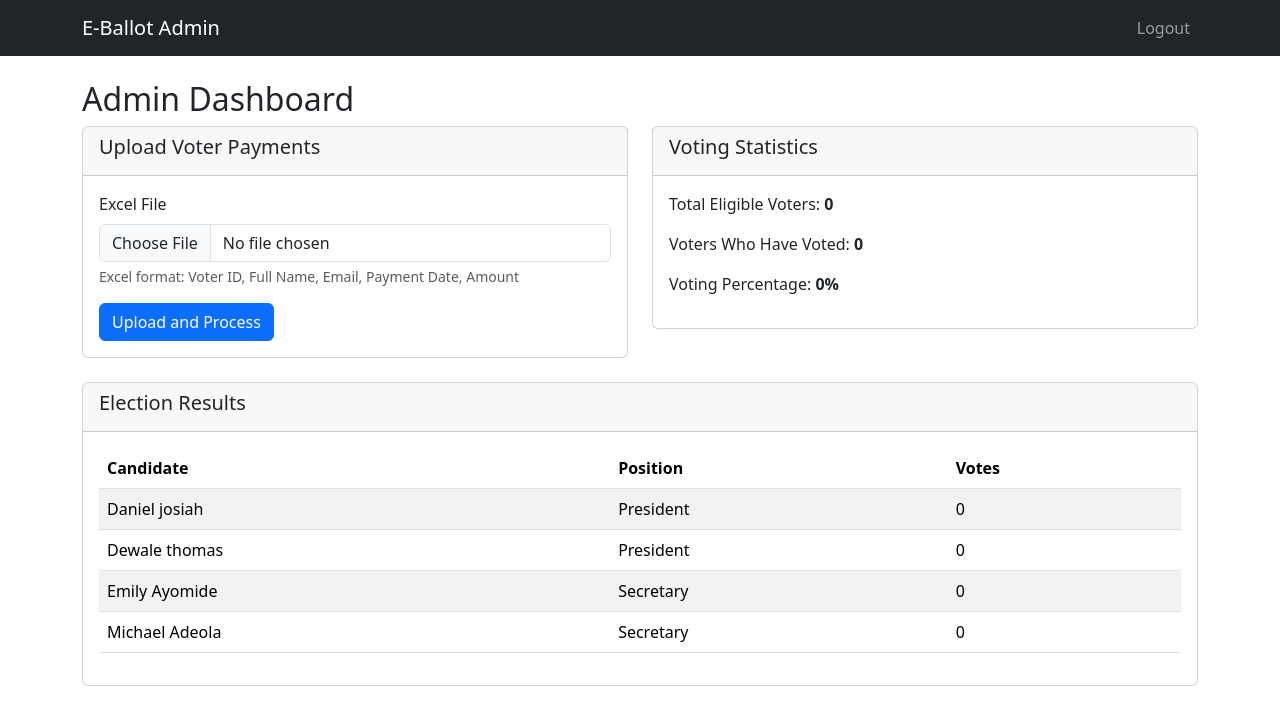
After one commit to Heroboycloud/eballotapp, a PHP site: page /admin2.php in a window 1280 px wide. The commit adds this page. Shown: the top 725 px of the page. Run offline with PHP 8.4, Linux system fonts and the light colour scheme; the visitor is signed in with stand-in values (Sample User, id 1); data comes from the database, SQL or seed files in the repository; data that the repository does not hold is empty; some libraries are stand-ins or nearby versions.

Commit message:
changed admin page now

```diff
--- /dev/null
+++ b/admin2.php
@@ -0,0 +1,185 @@
+<?php
+session_start();
+if (!isset($_SESSION['admin'])) {
+    header('Location: login.php');
+    exit();
+}
+
+require_once 'config.php';
+
+// Handle Excel upload
+$message = '';
+if ($_SERVER['REQUEST_METHOD'] == 'POST' && isset($_FILES['excel_file'])) {
+    require_once 'vendor/autoload.php'; // Composer autoload for PhpSpreadsheet
+
+    try {
+        $file = $_FILES['excel_file']['tmp_name'];
+        $spreadsheet = \PhpOffice\PhpSpreadsheet\IOFactory::load($file);
+        $sheet = $spreadsheet->getActiveSheet();
+        $data = $sheet->toArray();
+
+        // Remove header row
+        array_shift($data);
+
+        // Track payments by voter_id
+        $payments = [];
+        $validVoters = [];
+
+        foreach ($data as $row) {
+            if (count($row) >= 5) {
+                $voter_id = $row[0];
+                $amount = floatval($row[4]);
+
+                // Check if payment is valid (assuming > 0 is valid)
+                if ($amount > 0) {
+                    if (!isset($payments[$voter_id])) {
+                        $payments[$voter_id] = [];
+                    }
+                    $payments[$voter_id][] = [
+                        'full_name' => $row[1],
+                        'email' => $row[2],
+                        'payment_date' => $row[3],
+                        'payment_amount' => $amount
+                    ];
+                }
+            }
+        }
+
+        // Determine valid voters (those with exactly one valid payment)
+        foreach ($payments as $voter_id => $paymentRecords) {
+            if (count($paymentRecords) === 1) {
+                $payment = $paymentRecords[0];
+                $validVoters[] = [
+                    'voter_id' => $voter_id,
+                    'full_name' => $payment['full_name'],
+                    'email' => $payment['email'],
+                    'payment_date' => $payment['payment_date'],
+                    'payment_amount' => $payment['payment_amount']
+                ];
+            }
+        }
+
+        // Update database with valid voters
+/*        $stmt = $pdo->prepare("INSERT INTO voters (voter_id, full_name, email, has_paid, payment_amount, payment_date)
+                               VALUES (?, ?, ?, TRUE, ?, ?)
+                               ON DUPLICATE KEY UPDATE has_paid = TRUE, payment_amount = ?, payment_date = ?");
+       */
+$stmt = $pdo->prepare("INSERT INTO voters (voter_id, full_name, email, has_paid, payment_amount, payment_date) VALUES (?, ?, ?, TRUE, ?, ?) ON CONFLICT (voter_id) DO UPDATE SET has_paid = TRUE,payment_amount = ?,payment_date = ?");
+        foreach ($validVoters as $voter) {
+            $stmt->execute([
+                $voter['voter_id'],
+                $voter['full_name'],
+                $voter['email'],
+                $voter['payment_amount'],
+                $voter['payment_date'],
+                $voter['payment_amount'],
+                $voter['payment_date']
+            ]);
+        }
+
+        $message = "Excel file processed successfully. " . count($validVoters) . " valid voters found.";
+
+    } catch (Exception $e) {
+        $message = "Error processing file: " . $e->getMessage();
+    }
+}
+
+// Get voting statistics
+$stmt = $pdo->query("SELECT COUNT(*) as total_voters FROM voters WHERE has_paid = TRUE");
+$total_voters = $stmt->fetch()['total_voters'];
+
+$stmt = $pdo->query("SELECT COUNT(*) as voted FROM voters WHERE has_voted = TRUE");
+$voted = $stmt->fetch()['voted'];
+
+$stmt = $pdo->query("SELECT c.name, c.position, COUNT(v.vote_candidate) as votes
+                     FROM candidates c
+                     LEFT JOIN voters v ON c.name = v.vote_candidate
+                     GROUP BY c.name, c.position");
+$results = $stmt->fetchAll();
+?>
+<!DOCTYPE html>
+<html lang="en">
+<head>
+    <meta charset="UTF-8">
+    <meta name="viewport" content="width=device-width, initial-scale=1.0">
+    <title>Admin Panel - E-Ballot System</title>
+    <link href="https://cdn.jsdelivr.net/npm/bootstrap@5.3.0-alpha1/dist/css/bootstrap.min.css" rel="stylesheet">
+</head>
+<body>
+    <nav class="navbar navbar-expand-lg navbar-dark bg-dark">
+        <div class="container">
+            <a class="navbar-brand" href="#">E-Ballot Admin</a>
+            <div class="navbar-nav ms-auto">
+                <a class="nav-link" href="logout.php">Logout</a>
+            </div>
+        </div>
+    </nav>
+
+    <div class="container mt-4">
+        <h2>Admin Dashboard</h2>
+
+        <?php if ($message): ?>
+            <div class="alert alert-info"><?= htmlspecialchars($message) ?></div>
+        <?php endif; ?>
+
+        <div class="row">
+            <div class="col-md-6">
+                <div class="card mb-4">
+                    <div class="card-header">
+                        <h5>Upload Voter Payments</h5>
+                    </div>
+                    <div class="card-body">
+                        <form method="POST" enctype="multipart/form-data">
+                            <div class="mb-3">
+                                <label for="excel_file" class="form-label">Excel File</label>
+                                <input class="form-control" type="file" id="excel_file" name="excel_file" accept=".xlsx,.xls,.csv" required>
+                                <div class="form-text">Excel format: Voter ID, Full Name, Email, Payment Date, Amount</div>
+                            </div>
+                            <button type="submit" class="btn btn-primary">Upload and Process</button>
+                        </form>
+                    </div>
+                </div>
+            </div>
+
+            <div class="col-md-6">
+                <div class="card mb-4">
+                    <div class="card-header">
+                        <h5>Voting Statistics</h5>
+                    </div>
+                    <div class="card-body">
+                        <p>Total Eligible Voters: <strong><?= $total_voters ?></strong></p>
+                        <p>Voters Who Have Voted: <strong><?= $voted ?></strong></p>
+                        <p>Voting Percentage: <strong><?= $total_voters ? round(($voted / $total_voters) * 100, 2) : 0 ?>%</strong></p>
+                    </div>
+                </div>
+            </div>
+        </div>
+
+        <div class="card">
+            <div class="card-header">
+                <h5>Election Results</h5>
+            </div>
+            <div class="card-body">
+                <table class="table table-striped">
+                    <thead>
+                        <tr>
+                            <th>Candidate</th>
+                            <th>Position</th>
+                            <th>Votes</th>
+                        </tr>
+                    </thead>
+                    <tbody>
+                        <?php foreach ($results as $result): ?>
+                            <tr>
+                                <td><?= htmlspecialchars($result['name']) ?></td>
+                                <td><?= htmlspecialchars($result['position']) ?></td>
+                                <td><?= $result['votes'] ?></td>
+                            </tr>
+                        <?php endforeach; ?>
+                    </tbody>
+                </table>
+            </div>
+        </div>
+    </div>
+</body>
+</html>
```
Also changed, not shown: admin.php (+132 -34 lines).
